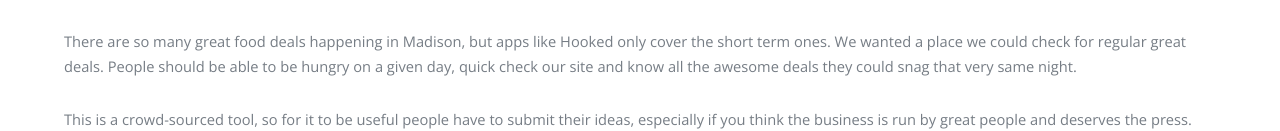
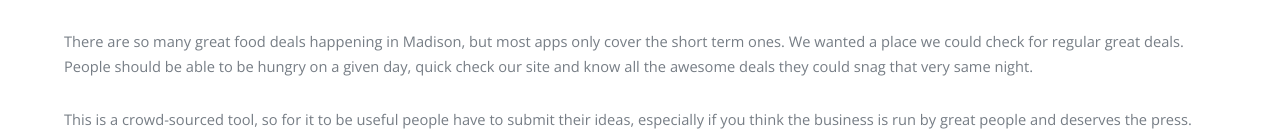
Before and after one commit to I-Dont-Remember/GimmeDeals, a plain HTML site: page about.html in a window 1280 px wide. Shown: the part 1177-1308 px from the top of the page. Drawn offline with nearby package versions, Linux system fonts and the light colour scheme; no server answers; a script that the page names is missing.

Commit message:
Take out mention of Hooked so we don't get sued

```diff
--- a/about.html
+++ b/about.html
@@ -43,7 +43,7 @@
 						<img src="images/friends-n-burgers.jpg" alt="" />
 					</div>
 					<p>There are so many great food deals happening in Madison,
-							but apps like Hooked only cover the short term ones. We wanted
+							but most apps only cover the short term ones. We wanted
 							a place we could check for regular great deals.  People should
 							be able to be hungry on a given day, quick check our site and know
 							all the awesome deals they could snag that very same night.</p>
```
